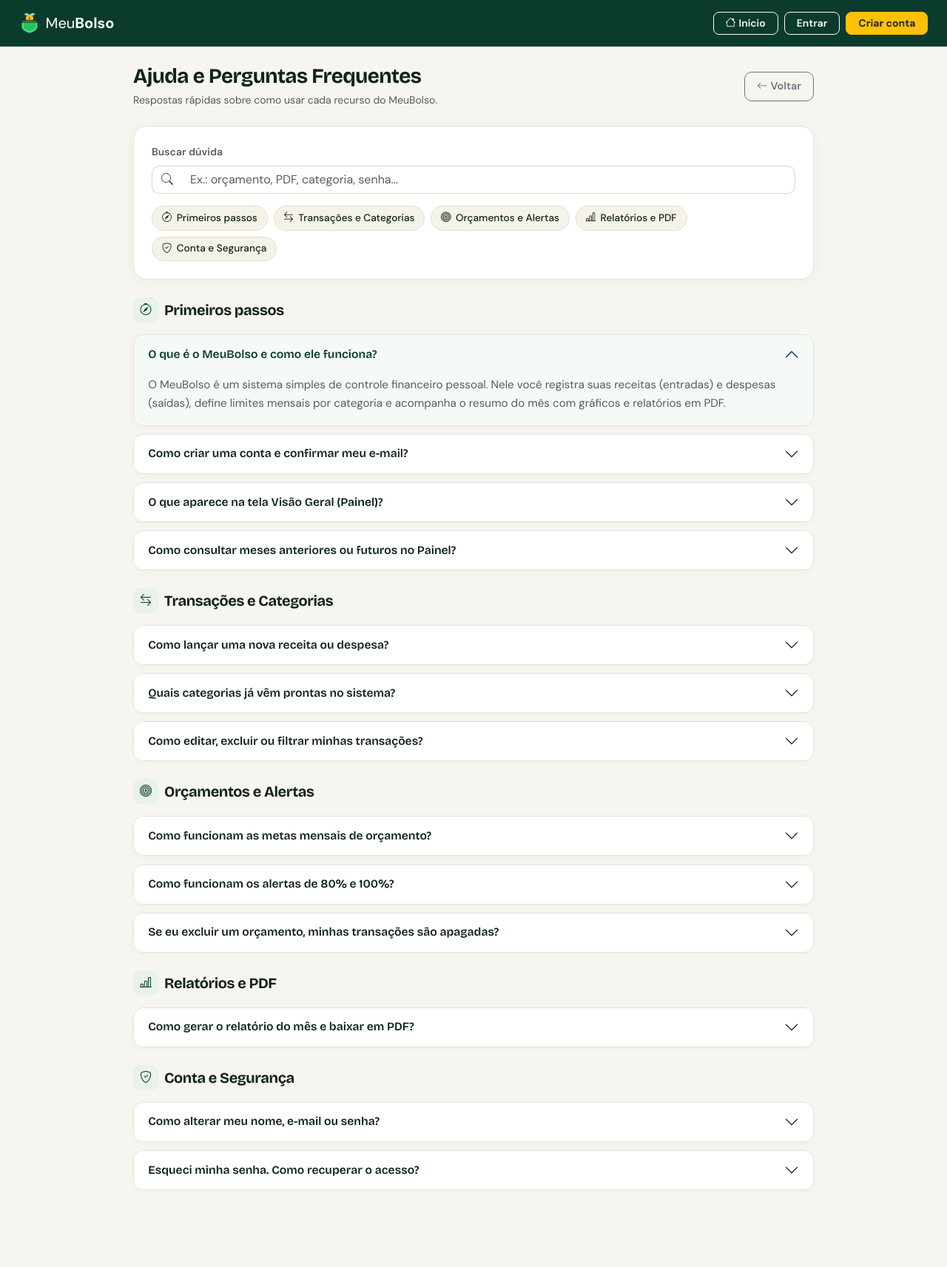
After one commit to daniloarteiro/meubolso, a Laravel app: page /ajuda in a window 1280 px wide. The commit adds this page. Shown: the whole page at 74% size. Run offline with Laravel 12, Linux system fonts and the light colour scheme.

Commit message:
feat(ui): add floating help coin button, FAQ page and confirmation modal

```diff
--- /dev/null
+++ b/app/Http/Controllers/AjudaController.php
@@ -0,0 +1,101 @@
+<?php
+
+namespace App\Http\Controllers;
+
+class AjudaController extends Controller
+{
+    public function index()
+    {
+        $secoes = [
+            [
+                'id' => 'primeiros-passos',
+                'titulo' => 'Primeiros passos',
+                'icone' => 'bi-compass',
+                'itens' => [
+                    [
+                        'pergunta' => 'O que é o MeuBolso e como ele funciona?',
+                        'resposta' => 'O MeuBolso é um sistema simples de controle financeiro pessoal. Nele você registra suas receitas (entradas) e despesas (saídas), define limites mensais por categoria e acompanha o resumo do mês com gráficos e relatórios em PDF.',
+                    ],
+                    [
+                        'pergunta' => 'Como criar uma conta e confirmar meu e-mail?',
+                        'resposta' => 'Na tela de cadastro, informe seu nome, e-mail e uma senha com pelo menos 8 caracteres. Enviaremos um link de confirmação para o seu e-mail (válido por 60 minutos). Sua conta e as categorias padrão são criadas automaticamente assim que você clica nesse link.',
+                    ],
+                    [
+                        'pergunta' => 'O que aparece na tela Visão Geral (Painel)?',
+                        'resposta' => 'A Visão Geral mostra os três indicadores principais do mês selecionado (Saldo do mês, Total de receitas e Total de despesas), as 5 transações mais recentes, um gráfico de rosca com a divisão das despesas por categoria e um gráfico de barras comparando receitas e despesas dos últimos 6 meses.',
+                    ],
+                    [
+                        'pergunta' => 'Como consultar meses anteriores ou futuros no Painel?',
+                        'resposta' => 'No topo da tela Visão Geral existe o filtro "Mês". Escolha o mês desejado e clique em "Ver" para atualizar os valores, a lista resumida e os gráficos para aquele período. Você também pode clicar em "Voltar ao mês atual" quando estiver vendo outro mês.',
+                    ],
+                ],
+            ],
+            [
+                'id' => 'transacoes',
+                'titulo' => 'Transações e Categorias',
+                'icone' => 'bi-arrow-left-right',
+                'itens' => [
+                    [
+                        'pergunta' => 'Como lançar uma nova receita ou despesa?',
+                        'resposta' => 'Acesse a aba "Transações" e clique em "Nova transação". Preencha a descrição, o valor, a data e escolha a categoria. O sistema identifica automaticamente se o lançamento é uma receita ou uma despesa pela categoria selecionada.',
+                    ],
+                    [
+                        'pergunta' => 'Quais categorias já vêm prontas no sistema?',
+                        'resposta' => 'Ao confirmar sua conta, o MeuBolso cria 7 categorias iniciais: Alimentação, Transporte, Mensalidade, Lazer e Outros (para despesas) e Salário e Freelance (para receitas).',
+                    ],
+                    [
+                        'pergunta' => 'Como editar, excluir ou filtrar minhas transações?',
+                        'resposta' => 'Na tela "Transações", cada linha da tabela possui botões de editar e excluir à direita. Acima da tabela você pode filtrar por data inicial ("De"), data final ("Até"), tipo (Receita ou Despesa) e categoria. A listagem é paginada de 10 em 10 lançamentos.',
+                    ],
+                ],
+            ],
+            [
+                'id' => 'orcamentos',
+                'titulo' => 'Orçamentos e Alertas',
+                'icone' => 'bi-bullseye',
+                'itens' => [
+                    [
+                        'pergunta' => 'Como funcionam as metas mensais de orçamento?',
+                        'resposta' => 'Na aba "Orçamentos", você pode definir um limite de gasto mensal para cada categoria de despesa (por exemplo, Alimentação ou Lazer). O sistema soma automaticamente todas as despesas lançadas naquela categoria dentro do mês selecionado e compara com o limite.',
+                    ],
+                    [
+                        'pergunta' => 'Como funcionam os alertas de 80% e 100%?',
+                        'resposta' => 'A barra de progresso muda de cor conforme o consumo da meta no mês: verde enquanto estiver abaixo de 80%, amarela com o aviso "Atenção" entre 80% e 99%, e vermelha com o status "Ultrapassada" ao atingir 100% ou mais, exibindo exatamente quanto foi excedido.',
+                    ],
+                    [
+                        'pergunta' => 'Se eu excluir um orçamento, minhas transações são apagadas?',
+                        'resposta' => 'Não. Remover uma meta apaga apenas o limite planejado daquela categoria para o mês selecionado. Todas as transações já cadastradas continuam salvas normalmente.',
+                    ],
+                ],
+            ],
+            [
+                'id' => 'relatorios',
+                'titulo' => 'Relatórios e PDF',
+                'icone' => 'bi-bar-chart-line',
+                'itens' => [
+                    [
+                        'pergunta' => 'Como gerar o relatório do mês e baixar em PDF?',
+                        'resposta' => 'Acesse a aba "Relatórios", selecione o mês de referência no topo e clique em "Ver". Para salvar ou imprimir, clique no botão "Exportar PDF": o sistema gera e baixa um arquivo com o resumo do mês (receitas, despesas e saldo), o detalhamento por categoria e a lista de lançamentos do período.',
+                    ],
+                ],
+            ],
+            [
+                'id' => 'conta',
+                'titulo' => 'Conta e Segurança',
+                'icone' => 'bi-shield-check',
+                'itens' => [
+                    [
+                        'pergunta' => 'Como alterar meu nome, e-mail ou senha?',
+                        'resposta' => 'Clique no seu nome no canto superior direito da barra de navegação para abrir a tela "Meu Perfil". Lá você pode atualizar nome e e-mail, definir uma nova senha ou excluir sua conta. Caso altere o e-mail, será necessário confirmar o novo endereço pelo link enviado.',
+                    ],
+                    [
+                        'pergunta' => 'Esqueci minha senha. Como recuperar o acesso?',
+                        'resposta' => 'Na tela de login, clique em "Esqueci minha senha", informe o e-mail cadastrado e enviaremos um link para você cadastrar uma nova senha com segurança.',
+                    ],
+                ],
+            ],
+        ];
+
+        return view('ajuda.index', compact('secoes'));
+    }
+}
--- a/public/css/meubolso.css
+++ b/public/css/meubolso.css
@@ -421,6 +421,23 @@ h1, h2, h3, .font-display {
   padding: 1rem 1.4rem;
 }
 
+.modal-confirmacao-dialog {
+  max-width: 440px;
+}
+
+.modal-confirmacao-icone {
+  width: 42px;
+  height: 42px;
+  border-radius: 12px;
+  background: #fdecec;
+  color: var(--vermelho);
+  display: inline-flex;
+  align-items: center;
+  justify-content: center;
+  font-size: 1.2rem;
+  flex-shrink: 0;
+}
+
 /* Perfil */
 .perfil-avatar-grande {
   width: 54px;
@@ -649,3 +666,136 @@ h1, h2, h3, .font-display {
     padding: 32px 26px;
   }
 }
+
+/* Botão flutuante de ajuda (moeda do MeuBolso) e página de FAQ */
+.btn-ajuda-flutuante {
+  position: fixed;
+  right: 22px;
+  bottom: 22px;
+  z-index: 1030;
+  width: 50px;
+  height: 50px;
+  border-radius: 50%;
+  background: linear-gradient(145deg, #ffd75e 0%, #ffc83d 55%, #f5b316 100%);
+  color: #10231b;
+  border: 2.5px solid #d99b08;
+  box-shadow: 0 0 0 3px rgba(247, 245, 239, 0.92), 0 10px 22px rgba(180, 125, 10, 0.32);
+  display: inline-flex;
+  align-items: center;
+  justify-content: center;
+  text-decoration: none;
+  transition: transform 0.18s ease, box-shadow 0.18s ease, filter 0.18s ease;
+}
+
+.btn-ajuda-flutuante::before {
+  content: "";
+  position: absolute;
+  inset: 3px;
+  border-radius: 50%;
+  border: 1.5px solid rgba(146, 64, 14, 0.28);
+  pointer-events: none;
+}
+
+.btn-ajuda-flutuante:hover {
+  color: #0b3b2c;
+  transform: translateY(-3px) rotate(-6deg);
+  filter: brightness(1.03);
+  box-shadow: 0 0 0 3px rgba(247, 245, 239, 0.98), 0 14px 26px rgba(180, 125, 10, 0.4);
+}
+
+.btn-ajuda-flutuante:focus-visible {
+  outline: 3px solid var(--verde-escuro);
+  outline-offset: 3px;
+}
+
+main.container-meubolso {
+  padding-bottom: 5rem !important;
+}
+
+.ajuda-wrapper {
+  max-width: 920px;
+}
+
+.ajuda-atalho {
+  display: inline-flex;
+  align-items: center;
+  gap: 0.4rem;
+  padding: 0.35rem 0.8rem;
+  border-radius: 999px;
+  background: #f5f2ea;
+  border: 1px solid #e5decb;
+  color: var(--tinta);
+  font-size: 0.85rem;
+  font-weight: 500;
+  text-decoration: none;
+  transition: background-color 0.15s ease, border-color 0.15s ease;
+}
+
+.ajuda-atalho:hover {
+  background: #e9f3ec;
+  border-color: #b7d7c2;
+  color: var(--verde-escuro);
+}
+
+.ajuda-secao {
+  scroll-margin-top: 84px;
+}
+
+.ajuda-secao-icone {
+  width: 34px;
+  height: 34px;
+  border-radius: 10px;
+  background: #e6f2ea;
+  color: var(--verde-escuro);
+  display: inline-flex;
+  align-items: center;
+  justify-content: center;
+  font-size: 1rem;
+}
+
+.ajuda-accordion .accordion-item {
+  border: 1px solid #e7e1d1;
+  border-radius: 14px !important;
+  overflow: hidden;
+  background: #ffffff;
+  box-shadow: 0 2px 8px rgba(16, 35, 27, 0.03);
+}
+
+.ajuda-accordion .accordion-item + .accordion-item {
+  margin-top: 0.7rem;
+}
+
+.ajuda-accordion .accordion-button {
+  font-weight: 600;
+  font-size: 0.98rem;
+  color: var(--tinta);
+  background: #ffffff;
+  padding: 1rem 1.2rem;
+  box-shadow: none;
+}
+
+.ajuda-accordion .accordion-button:not(.collapsed) {
+  background: #f6faf7;
+  color: var(--verde-escuro);
+}
+
+.ajuda-accordion .accordion-button:focus {
+  border-color: var(--verde);
+  box-shadow: 0 0 0 3px rgba(21, 128, 61, 0.12);
+}
+
+.ajuda-accordion .accordion-body {
+  padding: 0.2rem 1.2rem 1.1rem;
+  background: #f6faf7;
+  line-height: 1.6;
+  font-size: 0.95rem;
+}
+
+@media (max-width: 575.98px) {
+  .btn-ajuda-flutuante {
+    right: 16px;
+    bottom: 16px;
+    width: 46px;
+    height: 46px;
+  }
+}
--- /dev/null
+++ b/resources/views/ajuda/index.blade.php
@@ -0,0 +1,144 @@
+@extends(auth()->check() ? 'layouts.app' : 'layouts.publico')
+@section('titulo', 'Ajuda & Perguntas Frequentes')
+
+@section('conteudo')
+    @php
+        $anterior = url()->previous();
+        $hostAtual = request()->getHost();
+        $urlAnteriorValida = is_string($anterior)
+            && parse_url($anterior, PHP_URL_HOST) === $hostAtual
+            && parse_url($anterior, PHP_URL_PATH) !== '/ajuda';
+
+        $destinoVoltar = $urlAnteriorValida
+            ? $anterior
+            : (auth()->check() ? route('painel.index') : route('apresentacao'));
+    @endphp
+
+    <div class="ajuda-wrapper mx-auto">
+        <div class="d-flex flex-wrap justify-content-between align-items-center gap-3 mb-4">
+            <div>
+                <h1 class="h3 mb-0 fw-bold">Ajuda e Perguntas Frequentes</h1>
+                <p class="text-muted small mb-0 mt-1">Respostas rápidas sobre como usar cada recurso do MeuBolso.</p>
+            </div>
+            <a href="{{ $destinoVoltar }}" class="btn btn-outline-secondary btn-acao-topo">
+                <i class="bi bi-arrow-left me-1" aria-hidden="true"></i>Voltar
+            </a>
+        </div>
+
+        <div class="card p-3 p-lg-4 mb-4">
+            <label for="buscaAjuda" class="form-label fw-semibold small text-muted mb-2">Buscar dúvida</label>
+            <div class="input-group">
+                <span class="input-group-text bg-white border-end-0 text-muted" style="border-color: #dcd6c7; border-radius: 10px 0 0 10px;">
+                    <i class="bi bi-search" aria-hidden="true"></i>
+                </span>
+                <input
+                    type="search"
+                    id="buscaAjuda"
+                    class="form-control border-start-0"
+                    placeholder="Ex.: orçamento, PDF, categoria, senha..."
+                    autocomplete="off"
+                >
+            </div>
+
+            <div class="d-flex flex-wrap gap-2 mt-3">
+                @foreach ($secoes as $secao)
+                    <a href="#secao-{{ $secao['id'] }}" class="ajuda-atalho">
+                        <i class="bi {{ $secao['icone'] }}" aria-hidden="true"></i>
+                        <span>{{ $secao['titulo'] }}</span>
+                    </a>
+                @endforeach
+            </div>
+        </div>
+
+        <div id="ajudaSemResultados" class="card p-4 text-center text-muted d-none mb-4">
+            <i class="bi bi-question-circle fs-3 mb-2 d-block" aria-hidden="true"></i>
+            <div class="fw-semibold text-dark">Nenhuma pergunta encontrada para essa busca.</div>
+            <div class="small mt-1">Tente usar palavras mais simples, como "meta", "transação", "PDF" ou "e-mail".</div>
+        </div>
+
+        @foreach ($secoes as $secao)
+            <section id="secao-{{ $secao['id'] }}" class="ajuda-secao mb-4" data-ajuda-secao>
+                <div class="d-flex align-items-center gap-2 mb-3">
+                    <span class="ajuda-secao-icone">
+                        <i class="bi {{ $secao['icone'] }}" aria-hidden="true"></i>
+                    </span>
+                    <h2 class="h5 mb-0 fw-bold">{{ $secao['titulo'] }}</h2>
+                </div>
+
+                <div class="accordion ajuda-accordion" id="accordion-{{ $secao['id'] }}">
+                    @foreach ($secao['itens'] as $indice => $item)
+                        @php
+                            $collapseId = "faq-{$secao['id']}-{$indice}";
+                            $abertoInicial = $loop->parent->first && $loop->first;
+                        @endphp
+                        <div class="accordion-item ajuda-item" data-ajuda-item>
+                            <h3 class="accordion-header">
+                                <button
+                                    class="accordion-button {{ $abertoInicial ? '' : 'collapsed' }}"
+                                    type="button"
+                                    data-bs-toggle="collapse"
+                                    data-bs-target="#{{ $collapseId }}"
+                                    aria-expanded="{{ $abertoInicial ? 'true' : 'false' }}"
+                                    aria-controls="{{ $collapseId }}"
+                                >
+                                    {{ $item['pergunta'] }}
+                                </button>
+                            </h3>
+                            <div
+                                id="{{ $collapseId }}"
+                                class="accordion-collapse collapse {{ $abertoInicial ? 'show' : '' }}"
+                                data-bs-parent="#accordion-{{ $secao['id'] }}"
+                            >
+                                <div class="accordion-body text-muted">
+                                    {{ $item['resposta'] }}
+                                </div>
+                            </div>
+                        </div>
+                    @endforeach
+                </div>
+            </section>
+        @endforeach
+    </div>
+@endsection
+
+@push('scripts')
+<script>
+    (function () {
+        const input = document.getElementById('buscaAjuda');
+        const avisoVazio = document.getElementById('ajudaSemResultados');
+        if (!input) return;
+
+        const normalizar = (texto) => texto
+            .toLowerCase()
+            .normalize('NFD')
+            .replace(/[\u0300-\u036f]/g, '');
+
+        input.addEventListener('input', () => {
+            const termo = normalizar(input.value.trim());
+            const secoes = document.querySelectorAll('[data-ajuda-secao]');
+            let totalVisiveis = 0;
+
+            secoes.forEach((secao) => {
+                const itens = secao.querySelectorAll('[data-ajuda-item]');
+                let visiveisNaSecao = 0;
+
+                itens.forEach((item) => {
+                    const conteudo = normalizar(item.textContent || '');
+                    const corresponde = termo === '' || conteudo.includes(termo);
+                    item.classList.toggle('d-none', !corresponde);
+                    if (corresponde) {
+                        visiveisNaSecao++;
+                        totalVisiveis++;
+                    }
+                });
+
+                secao.classList.toggle('d-none', visiveisNaSecao === 0);
+            });
+
+            if (avisoVazio) {
+                avisoVazio.classList.toggle('d-none', totalVisiveis > 0);
+            }
+        });
+    })();
+</script>
+@endpush
--- a/resources/views/apresentacao.blade.php
+++ b/resources/views/apresentacao.blade.php
@@ -151,5 +151,6 @@
             <a href="{{ route('login') }}" class="b b2" style="font-size:18px;padding:16px 32px">Entrar no MeuBolso →</a>
         </section>
     </div>
+    @include('components.botao-ajuda')
 </body>
 </html>
--- a/resources/views/layouts/app.blade.php
+++ b/resources/views/layouts/app.blade.php
@@ -88,6 +88,9 @@
         @yield('conteudo')
     </main>
 
+    @include('components.modal-confirmacao')
+    @include('components.botao-ajuda')
+
     <script src="https://cdn.jsdelivr.net/npm/bootstrap@5.3.3/dist/js/bootstrap.bundle.min.js"></script>
     @stack('scripts')
 </body>
--- a/resources/views/layouts/auth.blade.php
+++ b/resources/views/layouts/auth.blade.php
@@ -59,6 +59,8 @@
         </section>
     </main>
 
+    @include('components.botao-ajuda')
+
     @stack('scripts')
 </body>
 </html>
--- /dev/null
+++ b/resources/views/layouts/publico.blade.php
@@ -0,0 +1,42 @@
+<!DOCTYPE html>
+<html lang="pt-BR">
+<head>
+    <meta charset="utf-8">
+    <meta name="viewport" content="width=device-width, initial-scale=1">
+    <title>@yield('titulo') - MeuBolso</title>
+    <link rel="icon" type="image/svg+xml" href="{{ asset('images/icone-meubolso.svg') }}">
+    <link href="https://fonts.googleapis.com/css2?family=Bricolage+Grotesque:wght@600;700;800&family=DM+Sans:wght@400;500;600;700&display=swap" rel="stylesheet">
+    <link href="https://cdn.jsdelivr.net/npm/bootstrap@5.3.3/dist/css/bootstrap.min.css" rel="stylesheet">
+    <link href="https://cdn.jsdelivr.net/npm/bootstrap-icons@1.11.3/font/bootstrap-icons.min.css" rel="stylesheet">
+    <link href="{{ asset('css/meubolso.css') }}" rel="stylesheet">
+</head>
+<body>
+    <nav class="navbar navbar-expand-lg navbar-dark navbar-meubolso sticky-top">
+        <div class="container-fluid container-meubolso">
+            <a class="navbar-brand d-inline-flex align-items-center gap-2 me-lg-4" href="{{ url('/') }}">
+                <img src="{{ asset('images/logo-meubolso-escura.svg') }}" alt="" width="28" height="30" aria-hidden="true">
+                <span><span class="fw-normal">Meu</span><span class="fw-bold">Bolso</span></span>
+            </a>
+
+            <div class="d-flex flex-wrap align-items-center gap-2 ms-auto">
+                <a href="{{ url('/') }}" class="btn btn-outline-light btn-sm px-3">
+                    <i class="bi bi-house me-1" aria-hidden="true"></i>Início
+                </a>
+                <a href="{{ route('login') }}" class="btn btn-outline-light btn-sm px-3">
+                    Entrar
+                </a>
+                <a href="{{ route('cadastro') }}" class="btn btn-warning btn-sm px-3 fw-bold text-dark">
+                    Criar conta
+                </a>
+            </div>
+        </div>
+    </nav>
+
+    <main class="container-fluid container-meubolso py-4">
+        @yield('conteudo')
+    </main>
+
+    <script src="https://cdn.jsdelivr.net/npm/bootstrap@5.3.3/dist/js/bootstrap.bundle.min.js"></script>
+    @stack('scripts')
+</body>
+</html>
--- a/routes/web.php
+++ b/routes/web.php
@@ -1,5 +1,6 @@
 <?php
 
+use App\Http\Controllers\AjudaController;
 use App\Http\Controllers\Auth\RegisteredUserController;
 use App\Http\Controllers\OrcamentoController;
 use App\Http\Controllers\PainelController;
@@ -10,6 +11,9 @@ use Illuminate\Support\Facades\Route;
 
 // Página inicial de apresentação (landing page)
 Route::view('/', 'apresentacao')->name('apresentacao');
+
+// Central de ajuda e perguntas frequentes (pública e autenticada)
+Route::get('/ajuda', [AjudaController::class, 'index'])->name('ajuda.index');
 
 // Alias em português para a tela de cadastro do Breeze
 Route::get('/cadastro', [RegisteredUserController::class, 'create'])
```
Also changed, not shown: public/css/apresentacao.css (+50 -0 lines), resources/views/components/botao-ajuda.blade.php (added, +18 -0 lines), resources/views/components/modal-confirmacao.blade.php (added, +72 -0 lines), resources/views/orcamentos/index.blade.php (+8 -1 lines), resources/views/profile/edit.blade.php (+8 -1 lines), resources/views/transacoes/index.blade.php (+8 -1 lines), tests/Feature/MeuBolsoTest.php (+86 -0 lines).
